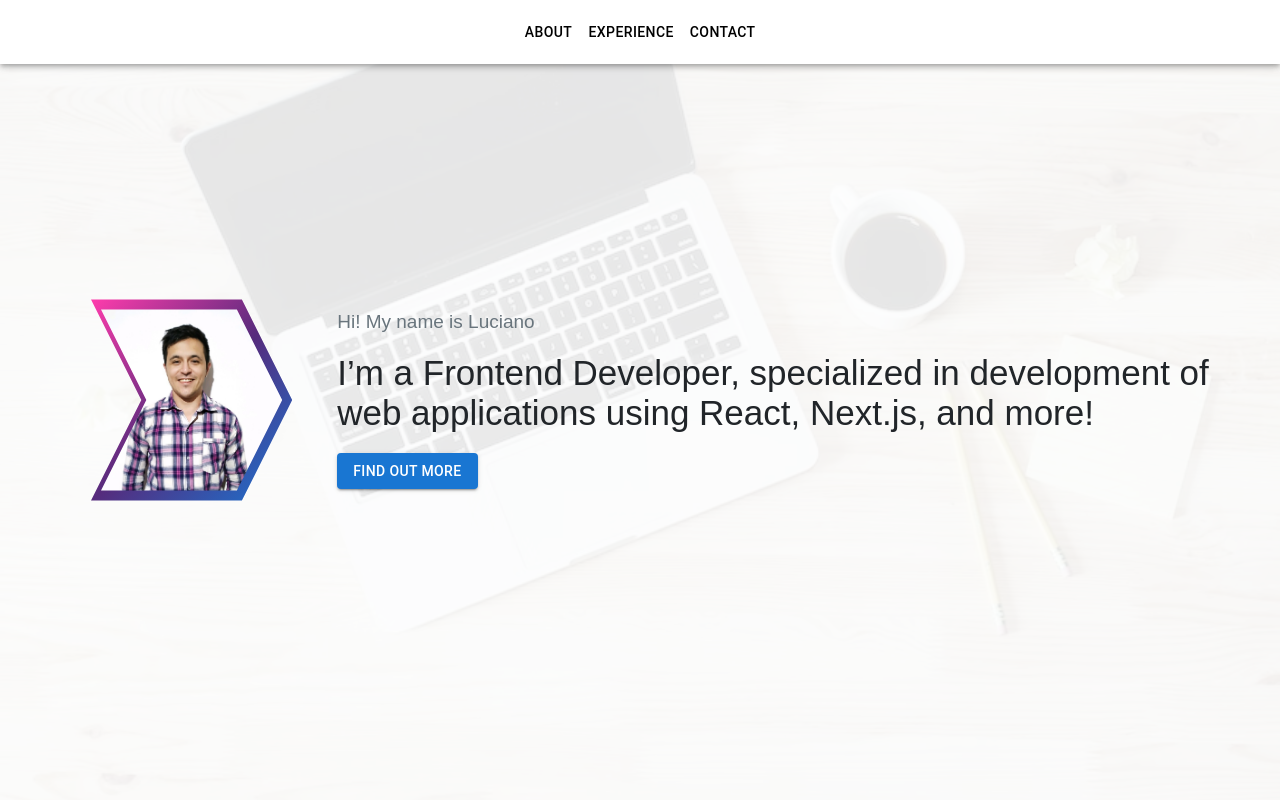
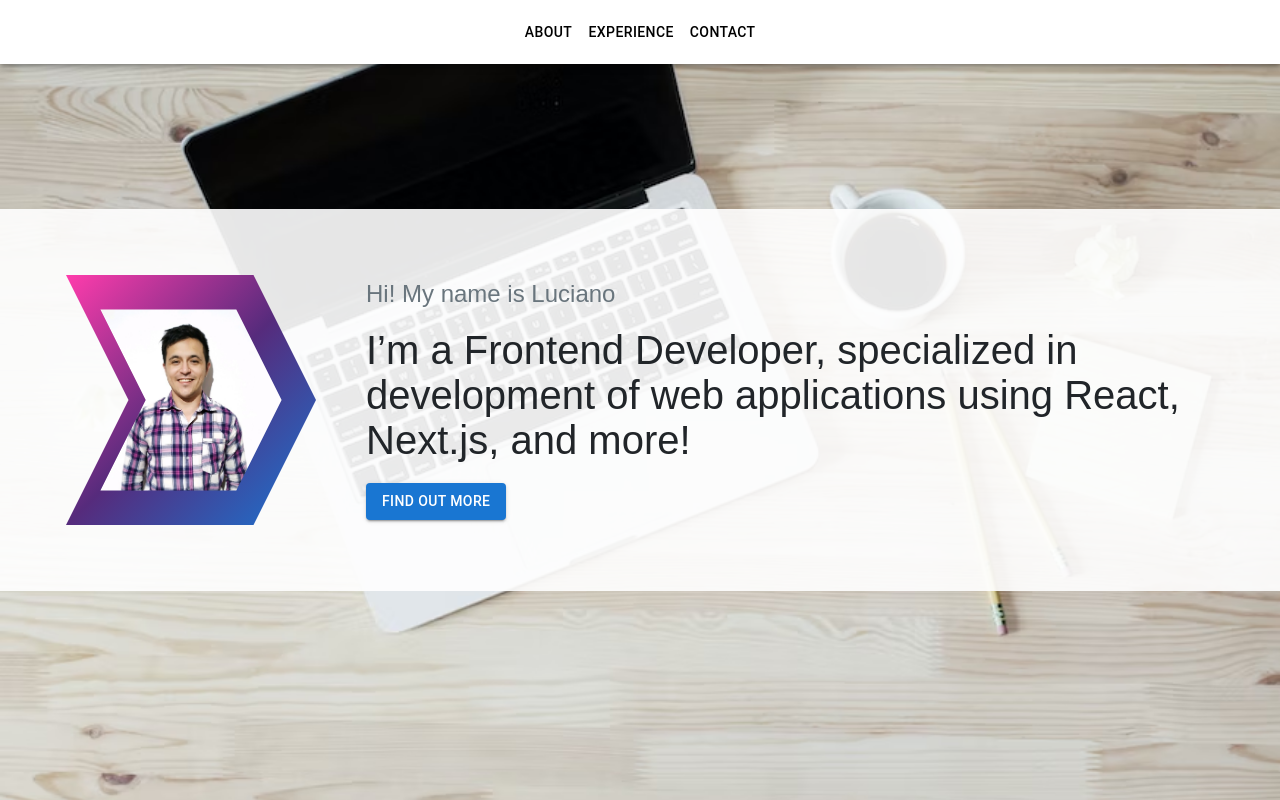
Before and after one commit to LucianoSantillan/resume, a Next.js app: page / in a window 1280 px wide. Shown: the top 800 px of the page. Built offline with nearby package versions, Linux system fonts and the light colour scheme.

Commit message:
banner responsive

```diff
--- a/pages/components/Banner/Banner.module.css
+++ b/pages/components/Banner/Banner.module.css
@@ -1,7 +1,6 @@
 .banner {
     background: url(./compuyter\ background\ light.avif) no-repeat center;
     background-size: cover;
-    /* background: linear-gradient(0deg, rgba(70,155,238,1) 0%, rgba(255,255,255,1) 47%); */
     width: 100vw;
     min-height: 100vh;
     display: flex;
@@ -12,11 +11,10 @@
   .bannerContent {
     background: rgba(255, 255, 255, 0.9);
     height: 100vh;
-    max-width: 100%;
-    /* width: 890px; */
+    padding: 66px;
     display: flex;
-    gap: 20px;
-    padding: 66px;
+    flex-direction: column;
+    justify-content: center;
     align-items: center;
   }
 
@@ -25,7 +23,8 @@
     display: flex;
     flex-direction: column;
     gap: 20px;
-    align-items: flex-start;
+    align-items: center;
+    text-align: center;
   }
 
   .shapeOuterChevronRight {
@@ -51,10 +50,33 @@
 
   .sayHi {
     color: #69757d;
-    font-size: 19px
+    font-size: 19px;
   }
 
   .whoIAm {
     color: #212529;
-    font-size: 35px
+    font-size: 21px;
   }
+
+  @media screen and (min-width: 800px) {
+    .bannerContent {
+      flex-direction: row;
+      height: auto;
+      max-width: 100%;
+    }
+    .shapeOuterChevronRight {
+      height: 250px;
+      width: 250px;
+      margin: 0 50px 0 0;
+    }
+    .bannerTextAndBtn {
+      align-items: flex-start;
+      text-align: left;
+    }
+    .sayHi {
+      font-size: 24px;
+    }
+    .whoIAm {
+      font-size: 40px;
+    }
+  }
--- a/pages/components/Banner/Banner.tsx
+++ b/pages/components/Banner/Banner.tsx
@@ -1,5 +1,5 @@
 import React from 'react';
-import styles from './Banner.module.css'
+import styles from './Banner.module.css';
 import Button from '@mui/material/Button';
 import { scroller as scroll } from 'react-scroll';
 
```
Lines whose indentation alone changed are shown as unchanged.
